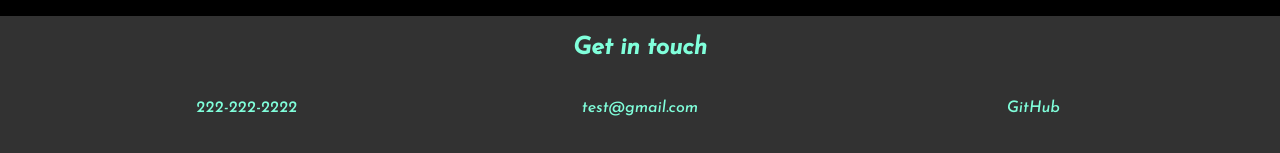
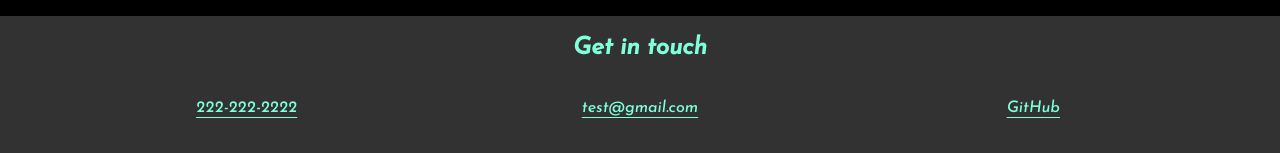
Before and after one commit to suvarna28/suvarna-portfolio, a plain HTML site: page index.html in a window 1280 px wide. Shown: the part 1882-2035 px from the top of the page. Drawn offline with nearby package versions, Linux system fonts and the light colour scheme.

Commit message:
minor changes to index.html file

```diff
--- a/assets/style.css
+++ b/assets/style.css
@@ -197,12 +197,14 @@ footer {
     color: var(--aqua);
 }
 
-/* Setting up styling for footer paragraph element */
+/* Setting up styling for footer paragraph element, added underline with a gap between text and underline */
 
 footer nav p {
     width: 100%;
     text-align: center;
     padding: 30px 50px;
+    text-underline-offset: 5px;
+    text-decoration: underline;
 }
 
 /* Setting up some top padding for footer div element */
@@ -212,13 +214,7 @@ footer div {
 }
 
 
-
 /* Setting up different sections in columns for device screen of 768px or smaller */
-
-@media screen and (max-width: 992px) {
-
-
-}
 
 @media screen and (max-width: 768px) {
 
```
Also changed, not shown: 1 other file.
